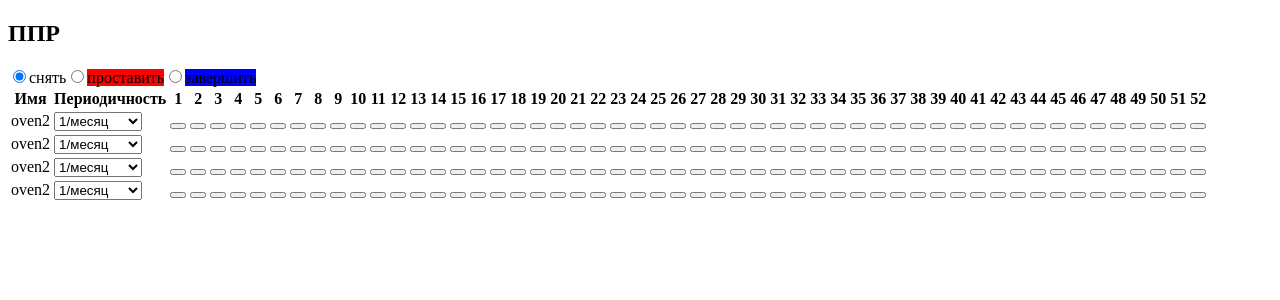
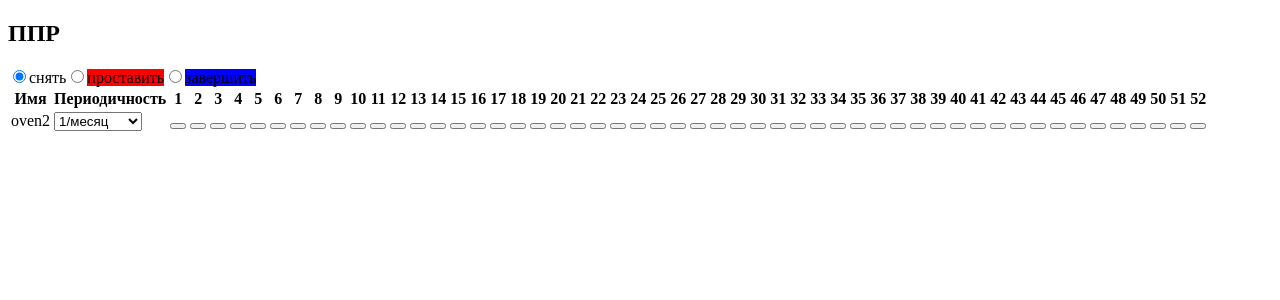
Before and after one commit to teclevel/client, a React (Create React App) app: page / in a window 1280 px wide. Shown: the top 300 px of the page. Built offline with nearby package versions, Linux system fonts and the light colour scheme.

Commit message:
удаляет комментарии

```diff
--- a/src/pages/tableSPM/TableSPM.tsx
+++ b/src/pages/tableSPM/TableSPM.tsx
@@ -2,39 +2,14 @@
 
 import { useState } from "react";
 import MyRadioButton from "../../components/my-radio-button/MyRadioButton";
-// import ColorSell from "../../components/color-sell/ColorSell";
-import { radioButtons, Repair, /* SPM_PERIODS */ } from "../../const";
-// import { technicalServices } from "../../mocks/technicServices";
-import { /* getEmptyWeeksArr ,*/ weeksInYear } from "../../utilities/util";
+import { radioButtons, Repair } from "../../const";
+import { weeksInYear } from "../../utilities/util";
 import SpmItem from "../../components/spm-item/SPM_Item";
-// const emptySellsWeeks = getEmptyWeeksArr();
-
-
-// const PERIOD = 4;
 
 
 function TableSPM() {
-  // function TableSPM({ devices, techService }:TableSPM_Props): JSX.Element {
-  // const { name } = devices;
-  // const { date, period } = techService;
-  // const [datesRepair, setDateRepairs] = useState(emptySellsWeeks);
   const [colorNumber, setColorNumber] = useState(Repair.NOT_REPAIR)
 
-
-  // const [period, setPeriod] = useState(PERIOD)
-
-  // const setPeriodColor = (position: number) => {
-  //   datesRepair.splice(position, 1, colorNumber);
-  //   setDateRepairs([...datesRepair])
-
-  //   if (colorNumber === Repair.REPAIR) {
-  //     const half1 = datesRepair.slice(0, position)
-  //     const half2 = datesRepair
-  //       .slice(position + 1, datesRepair.length + 1)
-  //       .map((i, index) => (index + 1) % period === 0 ? Repair.REPAIR : Repair.NOT_REPAIR)
-  //     setDateRepairs([...half1, colorNumber, ...half2]);
-  //   }
-  // }
   const radioChangeHandler = (evt: any) => {
     setColorNumber(evt.target.value)
   };
@@ -63,33 +38,7 @@ function TableSPM() {
         </thead>
         <tbody>
           <SpmItem
-          color={colorNumber}/>
-          <SpmItem
-          color={colorNumber}/>
-          <SpmItem
-          color={colorNumber}/>
-          <SpmItem
-          color={colorNumber}/>
-          {/* <tr>
-            <td>oven</td>
-            <td>
-              <MySelect
-                options={SPM_PERIODS}
-                defaultValue='период ТО'
-                value={period}
-                changed={(value: number) => setPeriod(value)}
-              />
-            </td>
-            {
-              datesRepair.map((color, index) =>
-                <td key={index}>
-                  <ColorSell
-                    cb={() => setPeriodColor(index)}
-                    color={color} />
-                </td>
-              )
-            }
-          </tr> */}
+            color={colorNumber} />
 
         </tbody>
       </table>
```
